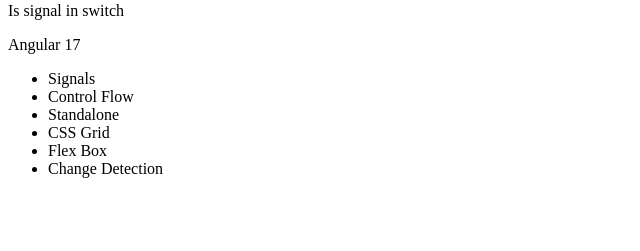
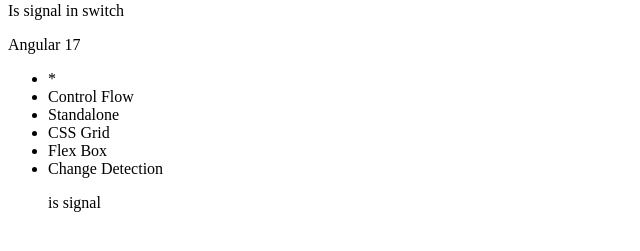
Before and after one commit to CristianSifuentes/angular-sketsh, an Angular app: page / in a window 1280 px wide. Shown: the part 257-508 px from the top of the page, without its empty margins (0-640 px from the left). Built offline with nearby package versions, Linux system fonts and the light colour scheme.

Commit message:
working with @switch  in new control flow vs angular 2 ngSwitch

```diff
--- a/src/app/components/grid/grid.html
+++ b/src/app/components/grid/grid.html
@@ -43,7 +43,7 @@
     <!-- ANGULAR 17 -> 19 -->
     @for (item of concepts; track $index) {
       <li>
-        @if(item.trim().toLocaleLowerCase() === 'spider') {
+        @if(item.trim().toLocaleLowerCase() === 'signals') {
                 *
 
         } @else {
@@ -51,5 +51,12 @@
         }
       </li>
     }
+    <p>
+      @switch (concepts[0]) {
+         @case ('Signals') {
+            is signal
+         }
+      }
+    </p>
  </ul>
 </section>
```
